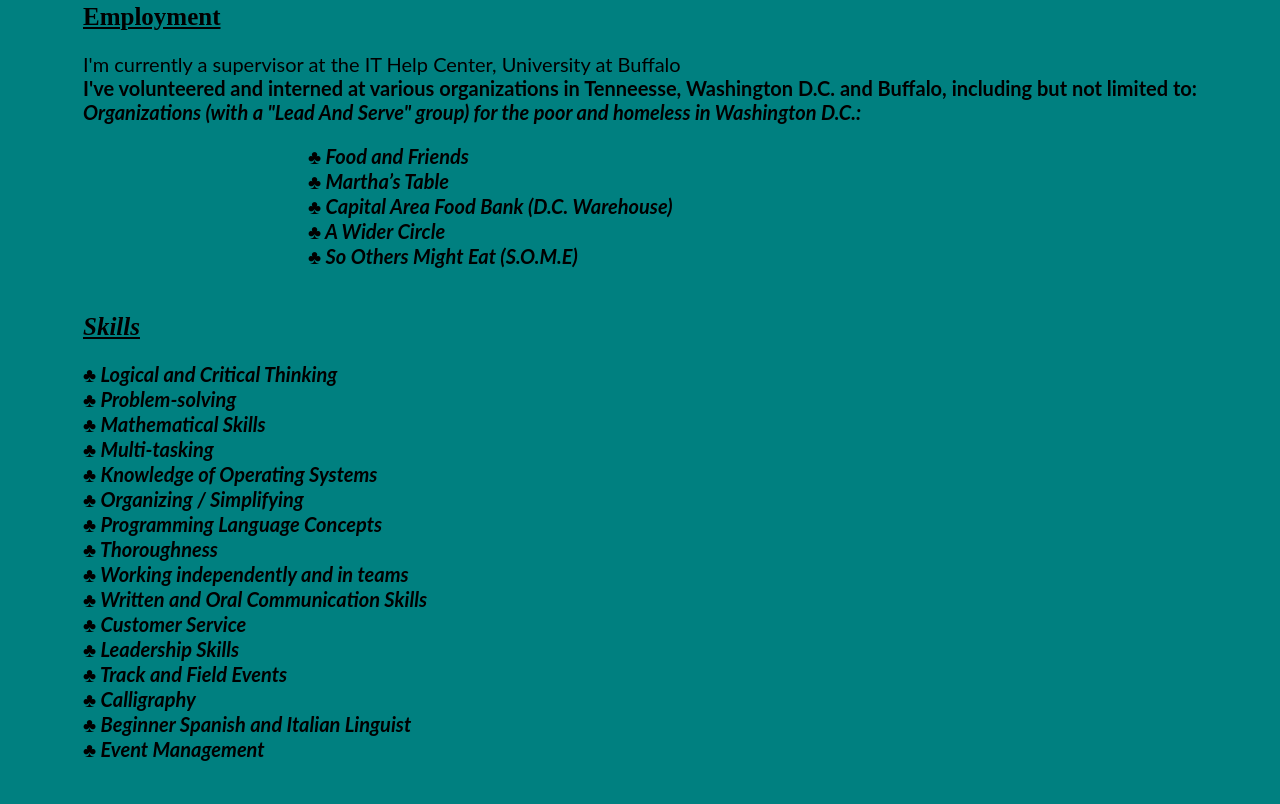
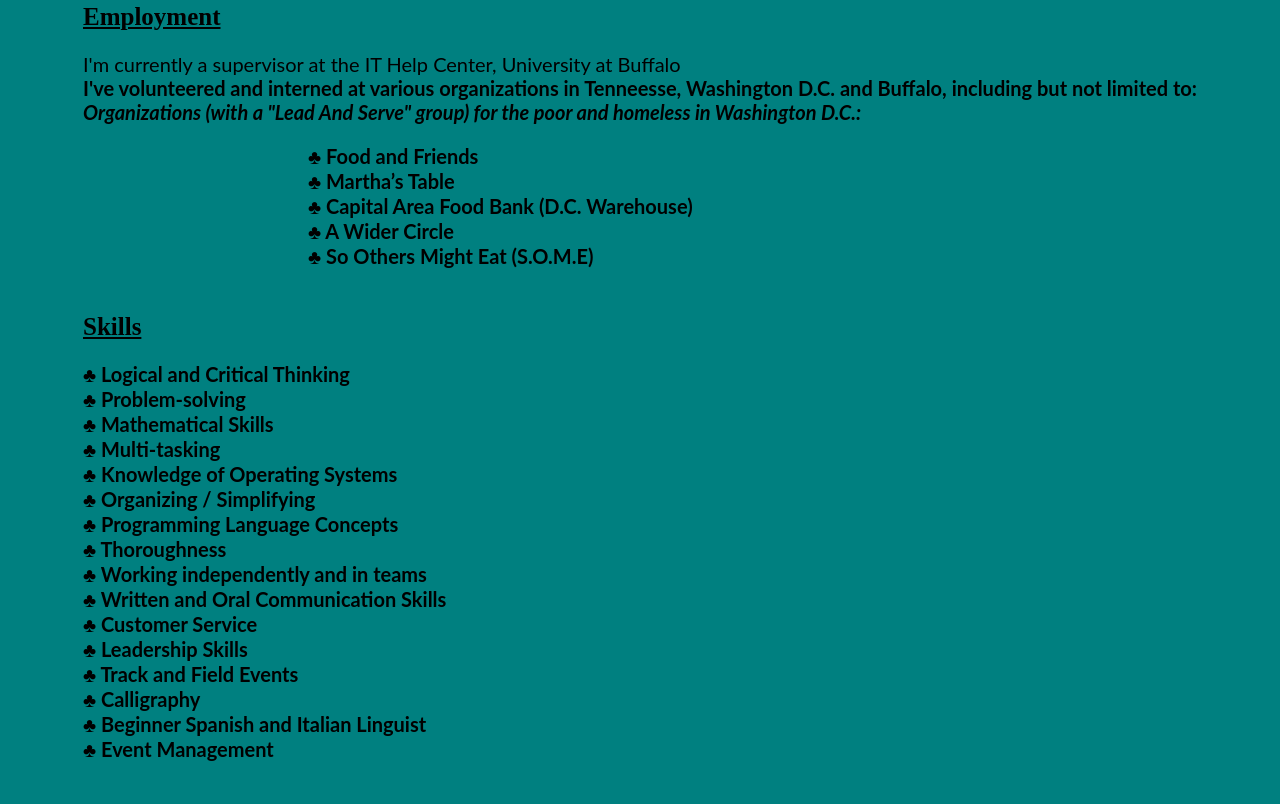
Before and after one commit to horepoh/horepoh.github.io, a plain HTML site: page index.html in a window 1280 px wide. Shown: the part 1164-1968 px from the top of the page. Drawn offline with Linux system fonts and the light colour scheme; a web font is replaced by a local one.

Commit message:
Update index.html

```diff
--- a/index.html
+++ b/index.html
@@ -91,7 +91,7 @@
 <div id="Employment">
 	<h2 class="tab" style="color:black;font-family:Aref Ruqaa;font-size:25px;"><ins>Employment</ins></h2>
 	<p class="tab" style="color:black;font-family:Lato;font-size:20px;">I'm currently a supervisor at the IT Help Center, University at Buffalo<br/>
-		<b>I've volunteered and interned at various organizations in Tenneesse, Washington D.C. and Buffalo, including but not limited to: <br/><i>Organizations (with a "Lead And Serve" group) for the poor and homeless in Washington D.C.:
+		<b>I've volunteered and interned at various organizations in Tenneesse, Washington D.C. and Buffalo, including but not limited to: <br/><i>Organizations (with a "Lead And Serve" group) for the poor and homeless in Washington D.C.:</i>
 	</p>
 	<p style="margin-left:300px;color:black;font-family:Lato;font-size:20px;">&#9827; Food and Friends<br/>&#9827; Martha’s Table<br/>&#9827; Capital Area Food Bank (D.C. Warehouse)<br/>&#9827; A Wider Circle<br/>&#9827; So Others Might Eat (S.O.M.E)<br/><br/></p>
 </div>
```
